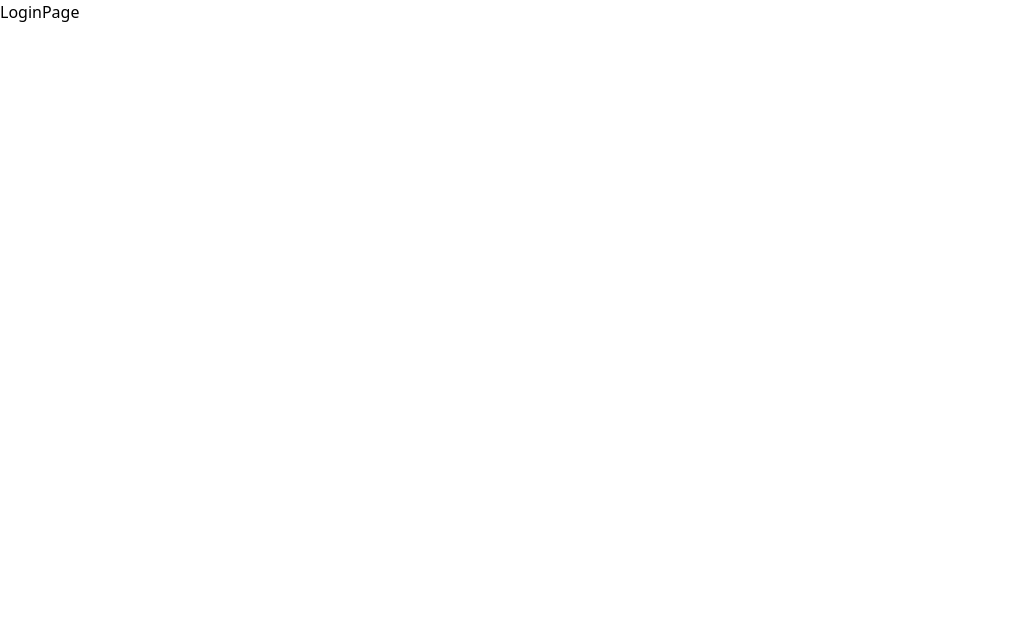
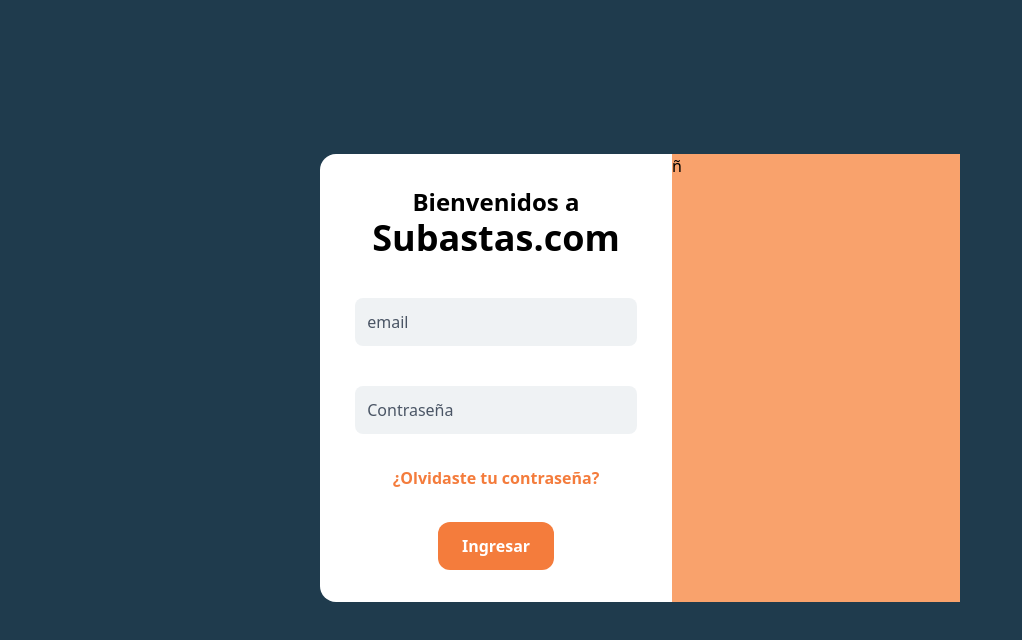
Before and after one commit to PaulaJGarciaR/ProyectoSubasta_GBD, a React (Vite) app in the folder subasta_gbd/frontend/: page /login in a window 1280 px wide. Shown: the top 640 px of the page, without its empty margins (0-1022 px from the left). Built offline with nearby package versions, Linux system fonts and the light colour scheme.

Commit message:
Estructura inicial del formulario de login del proyecto, falta funcionalidades y agregar estilos

```diff
--- a/subasta_gbd/frontend/src/App.jsx
+++ b/subasta_gbd/frontend/src/App.jsx
@@ -1,12 +1,13 @@
 import { BrowserRouter, Routes,Route } from "react-router-dom";
 import RegisterPage from "./pages/RegisterPage";
+import LoginPage from "./pages/LoginPage";
 
 function App() {
   return (
     <BrowserRouter>
       <Routes>
         <Route path='/' element={<h1>HomePage</h1>}></Route>
-        <Route path='/login' element={<h1>LoginPage</h1>}></Route>
+        <Route path='/login' element={<LoginPage/>}></Route>
         <Route path='/register' element={<RegisterPage/>}></Route>
 
       </Routes>
--- /dev/null
+++ b/subasta_gbd/frontend/src/pages/LoginPage.jsx
@@ -0,0 +1,46 @@
+function LoginPage() {
+  return (
+    <div className="bg-[#1F3B4D] h-screen">
+      <div className="flex justify-center items-center pt-[12%]">
+        <div className=" w-[50%]">
+          <div className="flex justify-center w-[100%]">
+            <div className="w-[55%] bg-white rounded-l-2xl">
+              <div className="text-center mt-8">
+                <h1 className="text-2xl font-semibold">Bienvenidos a</h1>
+                <h2 className="text-4xl font-bold">Subastas.com</h2>
+              </div>
+
+              <form className=" w-[100%]" action="">
+                <div className="flex justify-center">
+                  <div className="w-[80%]">
+                    <input
+                      type="email"
+                      placeholder="email"
+                      class="mt-10 p-3 w-full rounded-lg bg-[#D6DEE3]/40 text-gray-900 placeholder-gray-600 focus:outline-none focus:ring-2 focus:ring-[#9BAEBB]"
+                    />
+                    <input
+                      id="password"
+                      formControlName="password"
+                      type="password"
+                      placeholder="Contraseña"
+                      class="mt-10 p-3 w-full rounded-lg bg-[#D6DEE3]/40 text-gray-900 placeholder-gray-600 focus:outline-none focus:ring-2 focus:ring-[#9BAEBB]"
+                    />
+                  </div>
+                </div>
+                <div className="flex justify-center mt-8">
+                    <a className="font-semibold text-[#F47C3C]" href="">¿Olvidaste tu contraseña?</a>
+                </div>
+
+                <div className="flex justify-center items-center m-8">
+                    <button className="bg-[#F47C3C] px-6 py-3 rounded-xl font-semibold text-white">Ingresar</button>
+                </div>
+              </form>
+            </div>
+            <div className=" w-[45%] bg-[#F9A26C]">ñ</div>
+          </div>
+        </div>
+      </div>
+    </div>
+  );
+}
+export default LoginPage;
```
